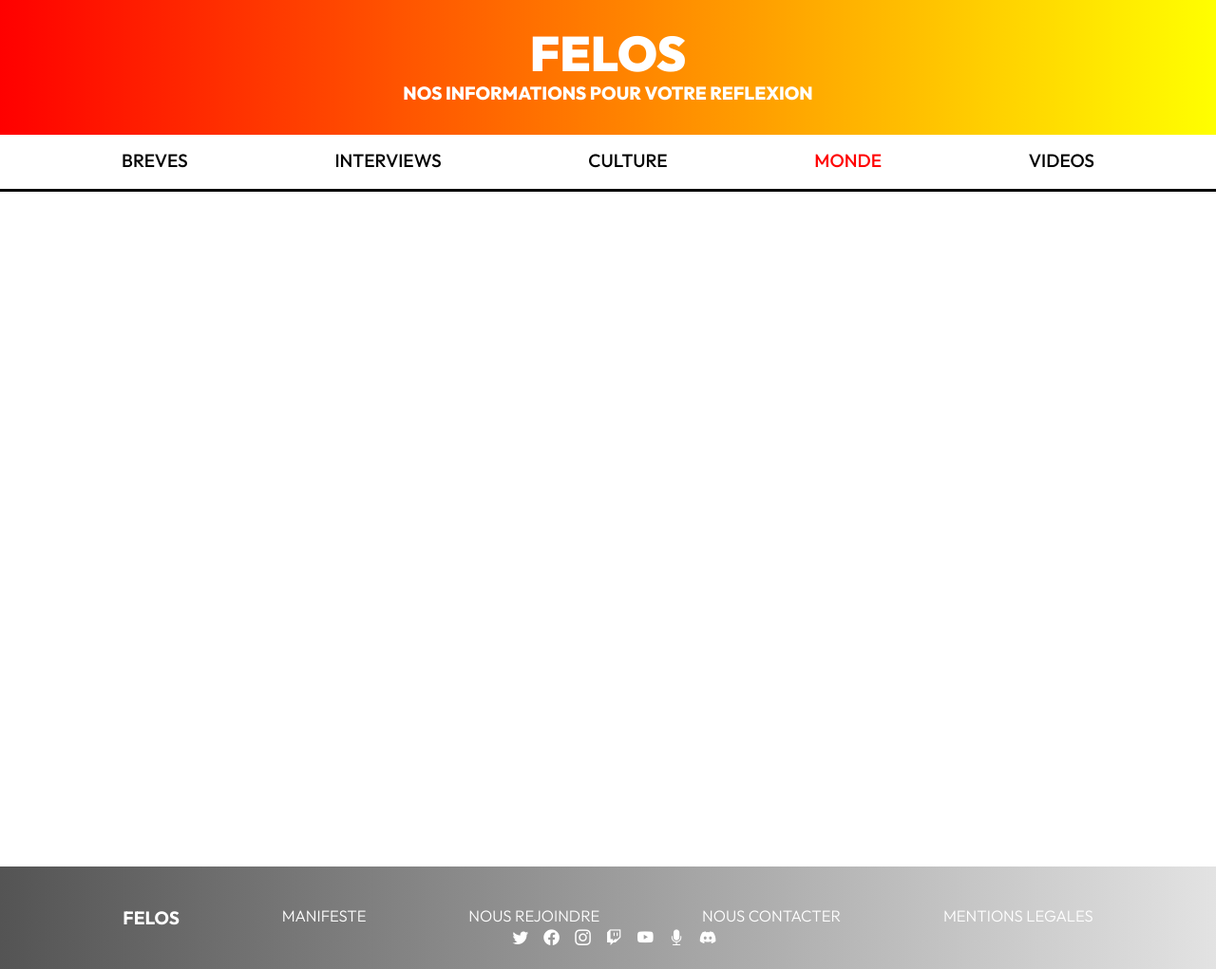
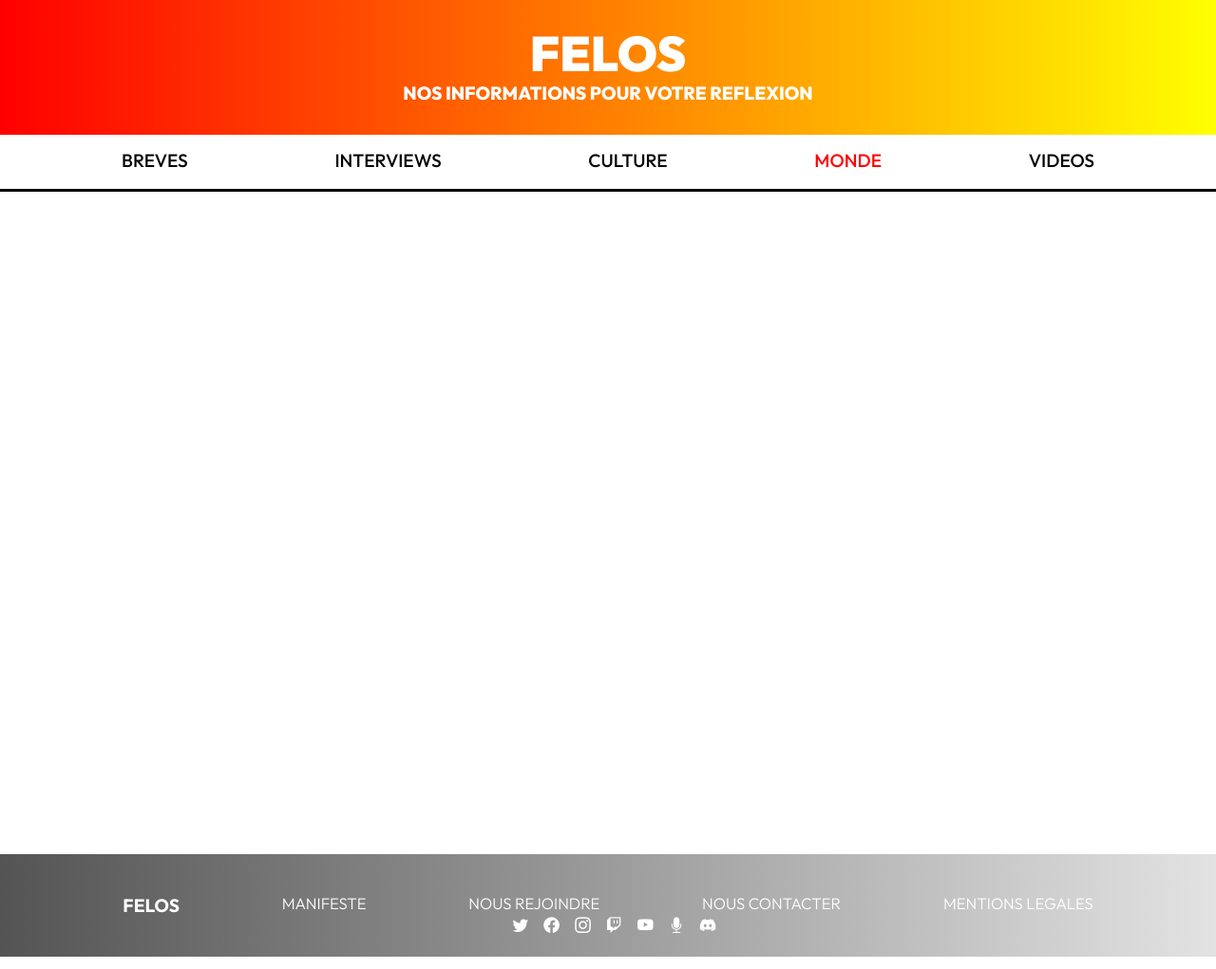
Before and after one commit to FELOSNews/website, a Jekyll site: the page built from pages/monde.html, in a window 1280 px wide. Shown: the whole page at 95% size. Built offline with Jekyll 4.4.1, drawn with Linux system fonts in a browser that asks for light colours; the list of posts is cut into pages by our own code.

Commit message:
💄 Reedit container proportions

```diff
--- a/assets/css/home.css
+++ b/assets/css/home.css
@@ -7,7 +7,7 @@
 }
 
 .articles {
-    height: 79vh;
+    height: 73vh;
 
     display: flex;
     flex-direction: column;
--- a/assets/css/pagers.css
+++ b/assets/css/pagers.css
@@ -7,7 +7,7 @@
 }
 
 .articles {
-    height: 79vh;
+    height: 73vh;
 
     display: flex;
     flex-direction: column;
```
